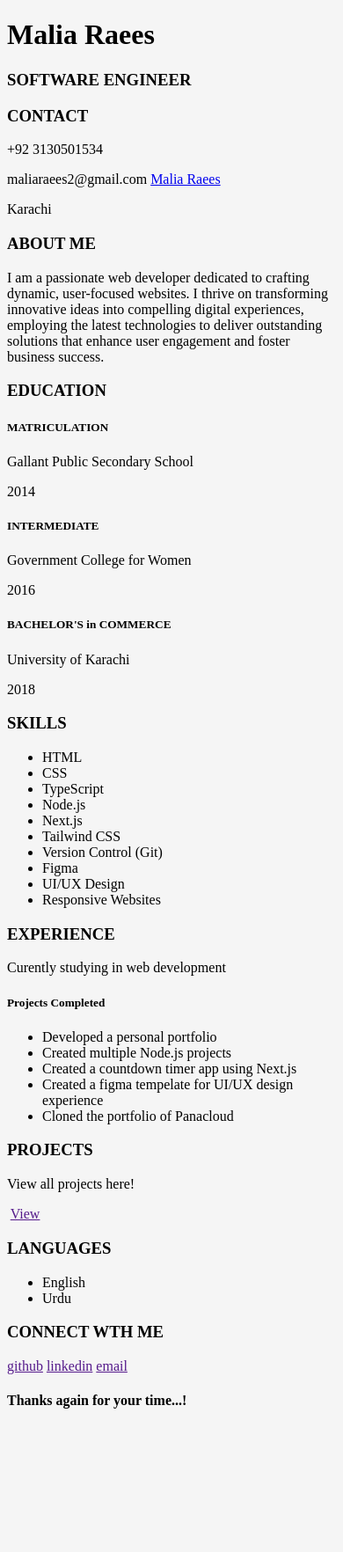
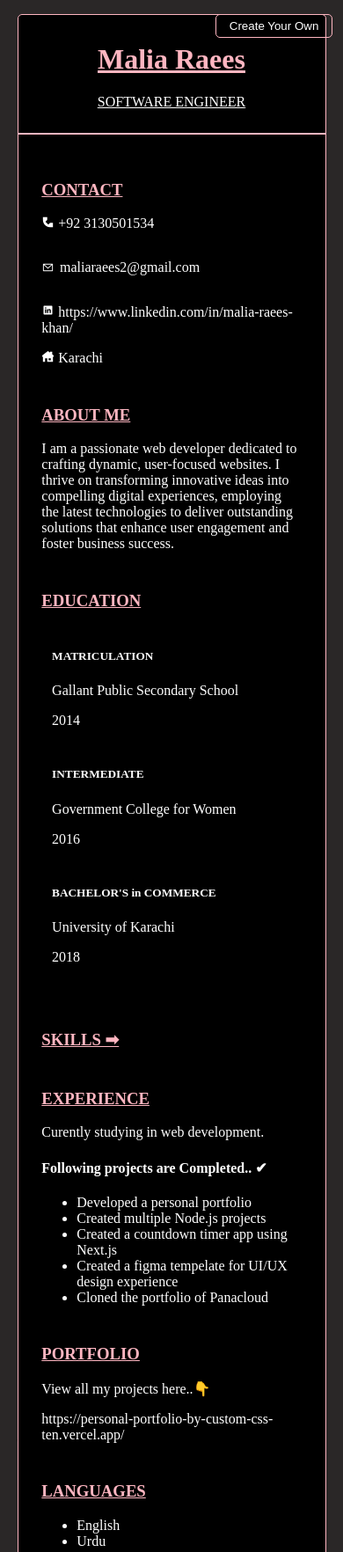
Before and after one commit to MaliaRK/resume-builder, a plain HTML site: page index.html in a window 390 px wide. Shown: the top 1764 px of the page at 88% size. Before the commit the page ends 1623 px from the top, so only its background shows below. Drawn offline with Linux system fonts and the light colour scheme.

Commit message:
work in process

```diff
--- a/index.html
+++ b/index.html
@@ -3,46 +3,58 @@
 <head>
     <meta charset="UTF-8">
     <meta name="viewport" content="width=device-width, initial-scale=1.0">
-    <title>Document</title>
+    <title>Resume Builder</title>
     <link rel="stylesheet" href="/style.css">
 </head>
 <body>
+    <div id="btn">
+        <button><a href="/resume-form.html" target="_blank">Create Your Own</a></button>
+    </div>
+    <div id="main">
+        <div id="heading">
+            <h1><u>Malia Raees</u></h1>
+            <p><u>SOFTWARE ENGINEER</u></p>
+        </div>
+        <div id="separator"></div>
         <main>
             <div>
-            <h1>Malia Raees</h1>
-            <h3>SOFTWARE ENGINEER</h3>
-            <div>
+                <div id="contact">
                     <h3>CONTACT</h3>
-                <p>+92 3130501534</p>
-                <a>maliaraees2@gmail.com</a>
-                <a href="https://www.linkedin.com/in/malia-raees-khan/" target="_blank">Malia Raees</a>
-                <p>Karachi</p>
+                    <p><img src="/images/phone.svg" alt="phone"> +92 3130501534</p>
+                    <div id="email">
+                        <img src="/images/email.svg" alt="email">
+                        <p>maliaraees2@gmail.com</p>
                     </div>
-            <div>
+                    <p><img src="/images/linkedin.svg" alt="linkedin"> https://www.linkedin.com/in/malia-raees-khan/</p>
+                    <p><img src="/images/home.svg" alt="home"> Karachi</p>
+                </div>
+                <div id="about">
                     <h3>ABOUT ME</h3>
                     <p>I am a passionate web developer dedicated to crafting dynamic, user-focused websites. I thrive on transforming innovative ideas into compelling digital experiences, employing the latest technologies to deliver outstanding solutions that enhance user engagement and foster business success.</p>
                 </div>
-            <div>
+                <div id="education">
                     <h3>EDUCATION</h3>
-                <div>
+                    <div class="edu-content">
                         <h5>MATRICULATION</h5>
                         <p>Gallant Public Secondary School</p>
                         <p>2014</p>
                     </div>
-                <div>
+                    <div class="edu-content">
                         <h5>INTERMEDIATE</h5>
                         <p>Government College for Women</p>
                         <p>2016</p>
                     </div>
-                <div>
+                    <div class="edu-content">
                         <h5>BACHELOR'S in COMMERCE</h5>
                         <p>University of Karachi</p>
                         <p>2018</p>
                     </div>
                 </div>
+            </div>
             <div>
-                <h3>SKILLS</h3>
-                <ul>
+                <div id="skills">
+                    <h3 onclick="handleClick()">SKILLS ➡</h3>
+                    <ul id="skill-list">
                         <li>HTML</li>
                         <li>CSS</li>
                         <li>TypeScript</li>
@@ -55,12 +67,10 @@
                         <li>Responsive Websites</li>
                     </ul>
                 </div>
-        </div>
-        <div>
-            <div>
+                <div id="experience">
                     <h3>EXPERIENCE</h3>
-                <p>Curently studying in web development</p>
-                <h5>Projects Completed</h5>
+                    <p>Curently studying in web development.</p>
+                    <h4>Following projects are Completed.. ✔</h4>
                     <ul>
                         <li>Developed a personal portfolio</li>
                         <li>Created multiple Node.js projects</li>
@@ -69,29 +79,39 @@
                         <li>Cloned the portfolio of Panacloud</li>
                     </ul>
                 </div>
-            <div>
-                <h3>PROJECTS</h3>
-                <p>View all projects here!</p>
-                <div>
-                    <img src="" alt="">
-                    <a href="">View</a>
+                <div id="portfolio">
+                    <h3>PORTFOLIO</h3>
+                    <p>View all my projects here..👇</p>
+                    <p href="https://personal-portfolio-by-custom-css-ten.vercel.app/">https://personal-portfolio-by-custom-css-ten.vercel.app/</p>
                 </div>
-            </div>
-            <div>
+                <div id="languages">
                     <h3>LANGUAGES</h3>
                     <ul>
                         <li>English</li>
                         <li>Urdu</li>
                     </ul>
                 </div>
+                <div id="connection">
+                    <h3>CONNECT WTH ME</h3>
+                    <div class="links">
                         <div>
-                <h3>CONNECT WTH ME</h3>
-                <a href="">github</a>
-                <a href="">linkedin</a>
-                <a href="">email</a>
+                            <img src="/images/linkedin.svg" alt="linkedin" width="50">
+                            <p>https://www.linkedin.com/in/malia-raees-khan/</p>
+                        </div>
+                        <div>
+                            <img src="/images/github.svg" alt="github">
+                            <p>https://github.com/MaliaRK</p>
+                        </div>
+                        <div>
+                            <img src="/images/email.svg" alt="email" width="50">
+                            <p>maliaraees2@gmail.com</p>
+                        </div>
+                    </div>
                 </div>
             </div>
         </main>
-    <h4>Thanks again for your time...!</h4>
+        <p id="heading"><u>Thanks again for your time..!</u></p>
+    </div>
+    <script src="/index.js"></script>
 </body>
 </html>
--- /dev/null
+++ b/index.js
@@ -0,0 +1,6 @@
+var skills = document.getElementById('skills');
+function handleClick() {
+    if (skills) {
+        skills.classList.toggle('active');
+    }
+}
--- /dev/null
+++ b/resume-form.css
@@ -0,0 +1,41 @@
+body {
+    background-color: rgb(23, 22, 22);
+    color: white;
+}
+
+form {
+    margin: 2% 20%;
+    border: 1px solid white;
+    border-radius: 5px;
+    padding: 5%;
+    padding-top: 0;
+}
+
+h1 {
+    text-align: center;
+}
+
+h2 {
+    text-decoration: underline;
+}
+
+input {
+    background-color: transparent;
+    padding: 5px 0;
+    border-radius: 5px;
+    border: 1px solid white;
+}
+
+textarea {
+    background-color: transparent;
+    border-radius: 5px;
+}
+
+button {
+    background-color: transparent;
+    color: white;
+    padding: 5px 15px;
+    border: 1px solid lightpink;
+    border-radius: 5px;
+    cursor: pointer;
+}
--- a/style.css
+++ b/style.css
@@ -1,3 +1,103 @@
+#btn {
+    position: relative;
+}
+
+button {
+    position: fixed;
+    right: 3%;
+    background-color: transparent;
+    color: white;
+    padding: 5px 15px;
+    border: 1px solid lightpink;
+    border-radius: 5px;
+    cursor: pointer;
+}
+
+button a {
+    text-decoration: none;
+    color: inherit;
+}
+
 body {
-    background-color:whitesmoke;
+    background-color: rgb(42, 39, 39);
+    max-width: 1600px;
+    margin: auto;
+    background-image: url('/images/vas.png');
+    background-repeat: no-repeat;
+    background-position: right bottom;
 }
+
+#main {
+    background-color: black;
+    margin: 2% 15%;
+    color: white;
+    border-radius: 5px;
+    border: 1px solid lightpink;
+}
+
+#heading {
+    text-align: center;
+    padding: 3%;
+}
+
+#separator {
+    background-color: lightpink;
+    height: 2px;
+}
+
+main {
+    display: grid;
+    grid-template-columns: 50% auto;
+}
+
+main div {
+    margin: 2% 4%;
+}
+
+h1 {
+    color: lightpink;
+}
+
+h3 {
+    color: lightpink;
+    text-decoration: underline;
+    margin-top: 15%;
+    cursor: pointer;
+}
+
+#email {
+    display: flex;
+    gap: 2%;
+    margin-left: 0;
+}
+
+#skill-list {
+    display: none;
+}
+
+#skills.active #skill-list {
+    display: block;
+}
+
+.edu-content {
+    margin-top: 15%;
+}
+
+#connection div {
+    gap: 5%;
+    margin-left: 0;
+}
+
+.links div {
+    display: flex;
+}
+
+@media (max-width: 640px) {
+    #main {
+        margin: 4% 5%;
+    }
+
+    main {
+        grid-template-columns: 100%;
+    }
+}
```
Also changed, not shown: resume-form.html (added, +52 -0 lines), images/email.svg (added), images/github.svg (added), images/home.svg (added), images/linkedin.svg (added), images/phone.svg (added), images/vas.png (added), 1 other file. Lines whose indentation alone changed are shown as unchanged.
